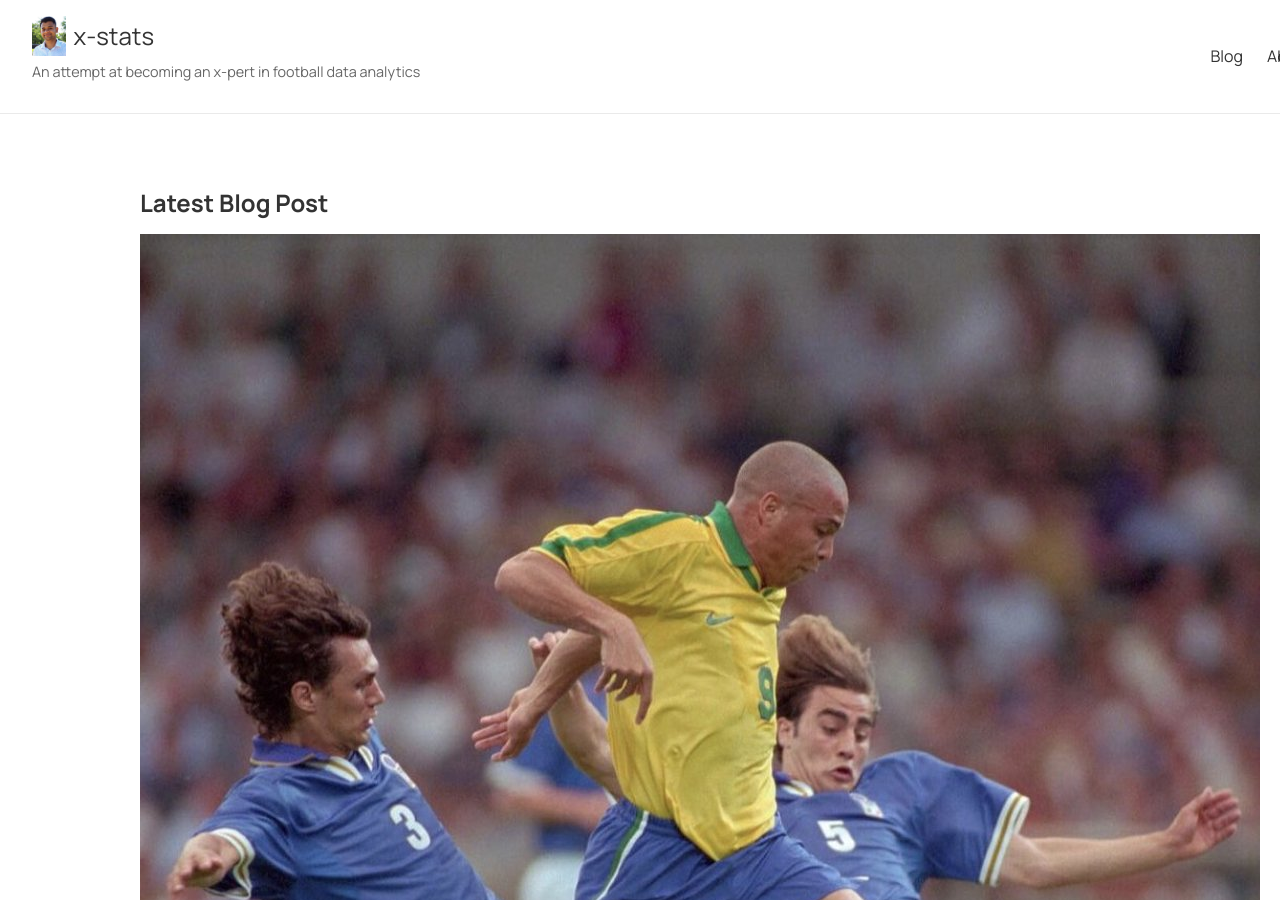
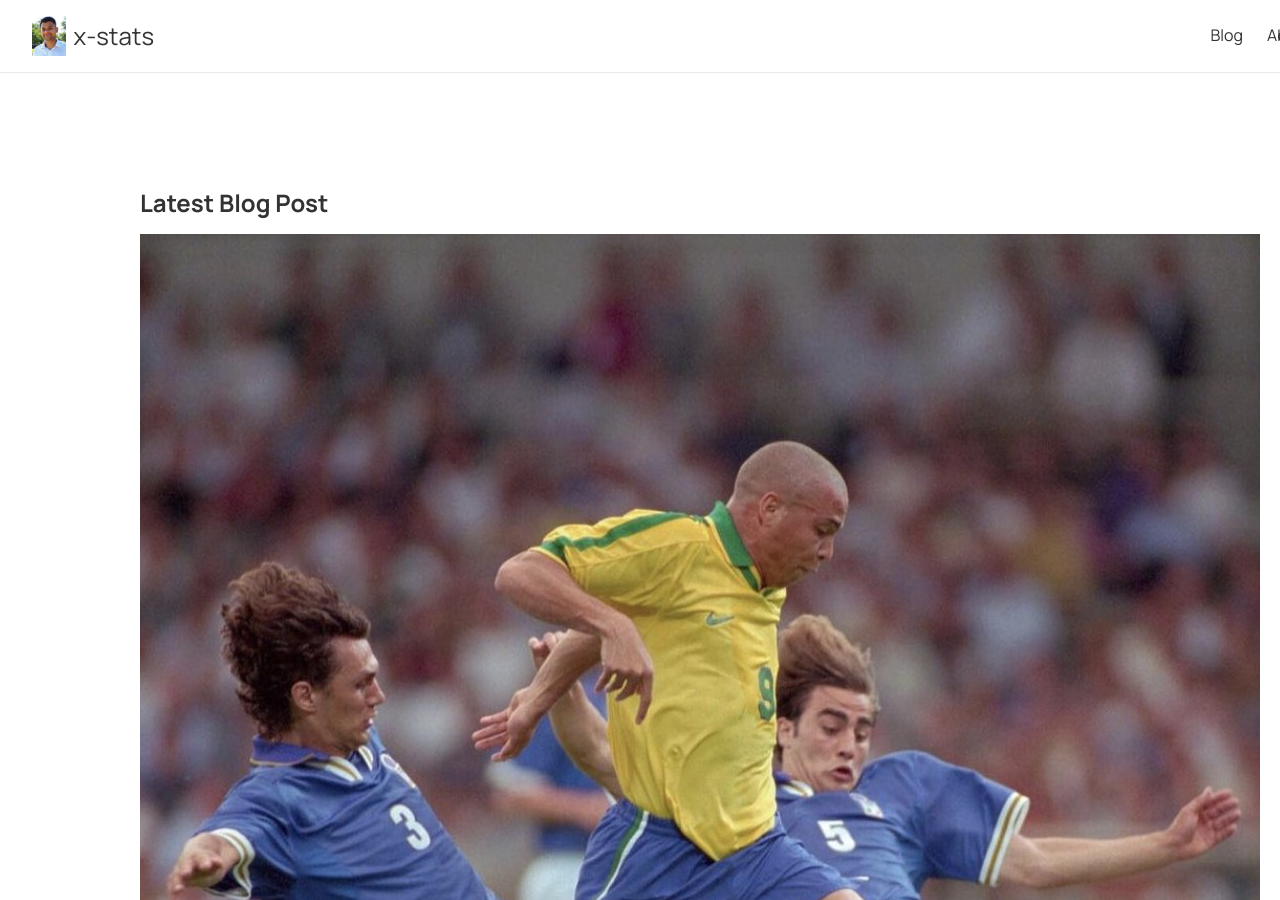
Before and after one commit to u3mukher/x-stats, a Jekyll site: the page built from index.md, in a window 1280 px wide and 900 px high. Built offline with Jekyll 4.4.1, drawn with Linux system fonts in a browser that asks for light colours.

Commit message:
Update header.html

```diff
--- a/_includes/header.html
+++ b/_includes/header.html
@@ -6,7 +6,7 @@
         <img src="{{ '/assets/images/logo.png' | relative_url }}" alt="Logo" class="logo">
         <span class="site-title">x-stats</span>
       </a>
-      <p class="site-subtitle">An attempt at becoming an x-pert in football data analytics</p>
+      <!-- p class="site-subtitle">An attempt at becoming an x-pert in football data analytics</p -->
     </div>
     <nav class="site-nav">
       <ul>
```
